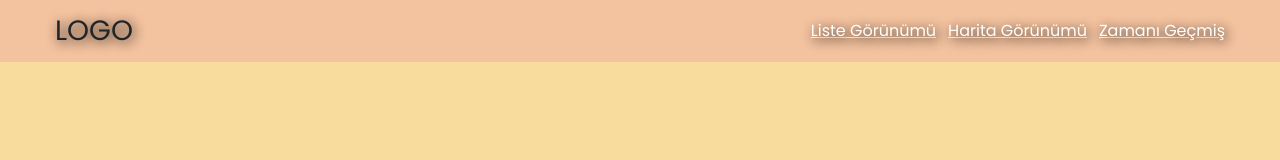
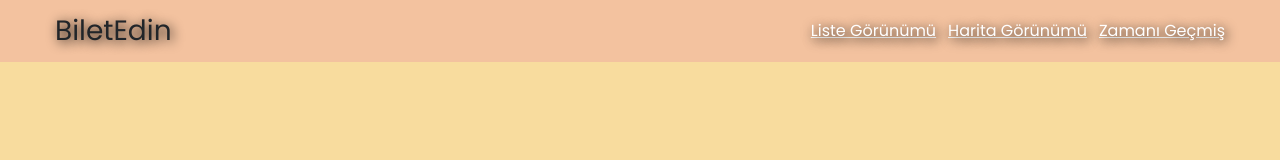
Before and after one commit to Advocateilker/TechCareerBootCampFinishProject, a React (Vite) app: page / in a window 1280 px wide. Shown: the top 160 px of the page. Built offline with nearby package versions, Linux system fonts and the light colour scheme; no server answers; data requests are answered from the project's data file.

Commit message:
header kısmı güncellendi

```diff
--- a/src/components/Header.jsx
+++ b/src/components/Header.jsx
@@ -5,7 +5,7 @@ const Header = () => {
   const navigate=useNavigate()
   return (
     <header>
-      <div onClick={()=>navigate("/home")} className='left'>LOGO</div>
+      <div onClick={()=>navigate("/home")} className='left'>BiletEdin</div>
       <div className='right'>
         <NavLink to={"/feed"}>Liste Görünümü</NavLink>
         <NavLink to={"/map"}>Harita Görünümü</NavLink>
```
